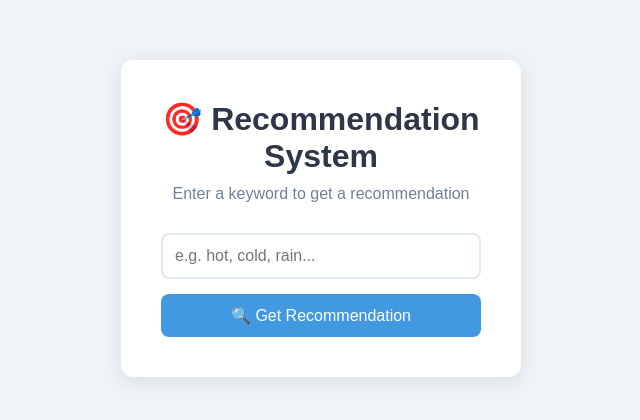
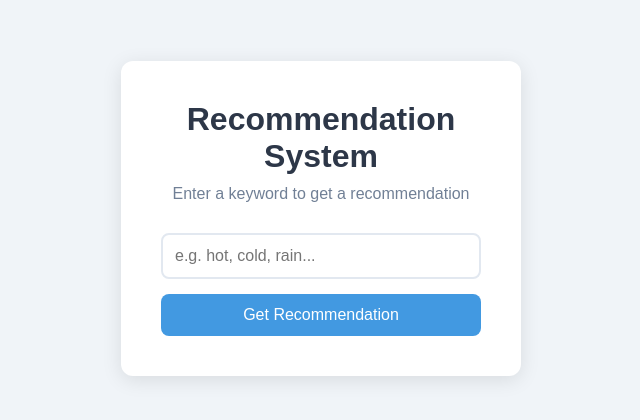
Before and after one commit to ramaatallah/final-project-UNIX, a plain HTML site: page index.html in a window 1280 px wide. Shown: the part 182-602 px from the top of the page, without its empty margins (319-959 px from the left). Drawn offline with Linux system fonts and the light colour scheme.

Commit message:
Auto commit: Mon May 18 06:03:01 PM EEST 2026

```diff
--- a/index.html
+++ b/index.html
@@ -84,7 +84,7 @@
 <body>
     <div class="container">
 
-        <h1>🎯 Recommendation System</h1>
+        <h1> Recommendation System</h1>
         <p>Enter a keyword to get a recommendation</p>
 
         <input
@@ -94,7 +94,7 @@
         />
 
         <button onclick="getRecommendation()">
-            🔍 Get Recommendation
+             Get Recommendation
         </button>
 
         <div class="result" id="result">
```
